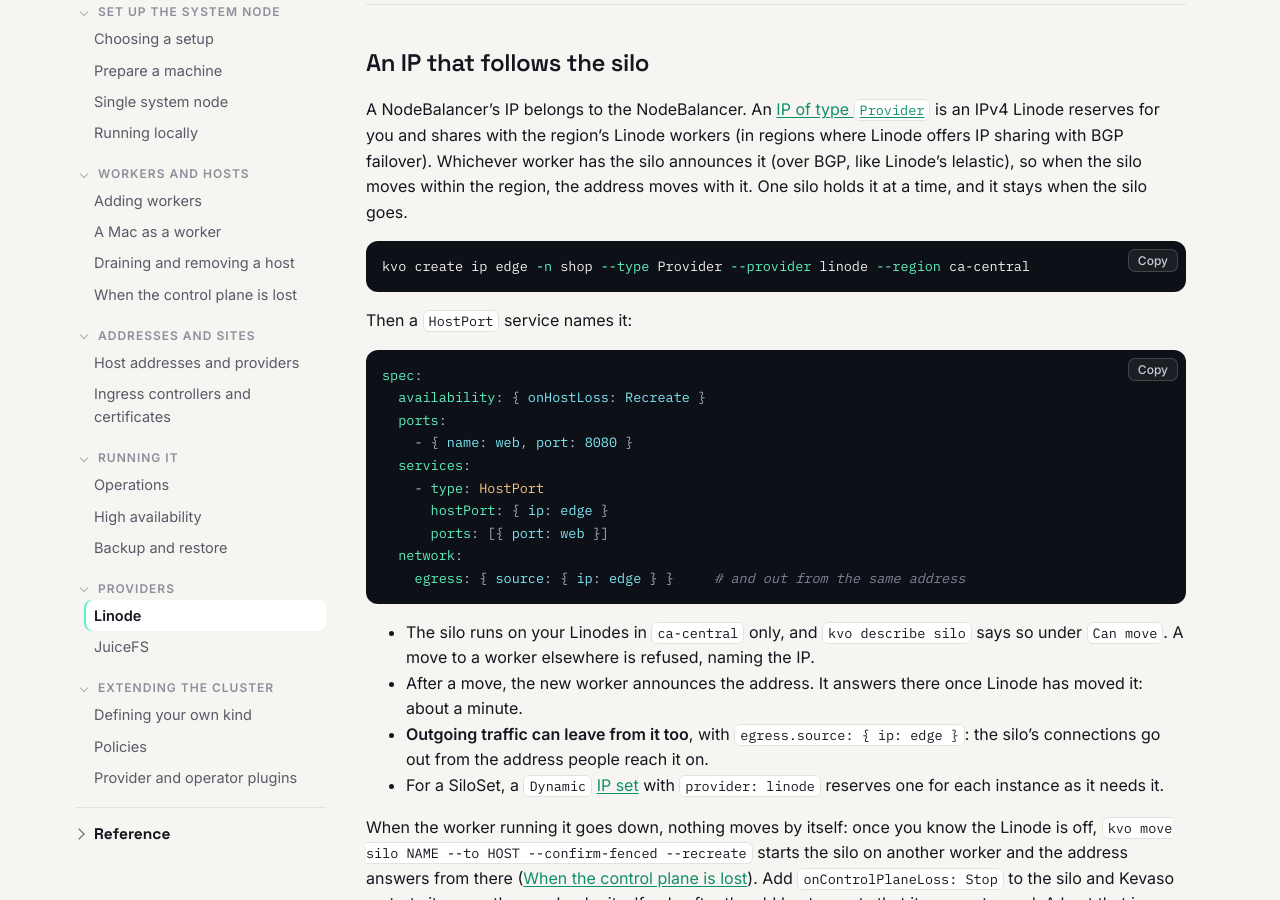
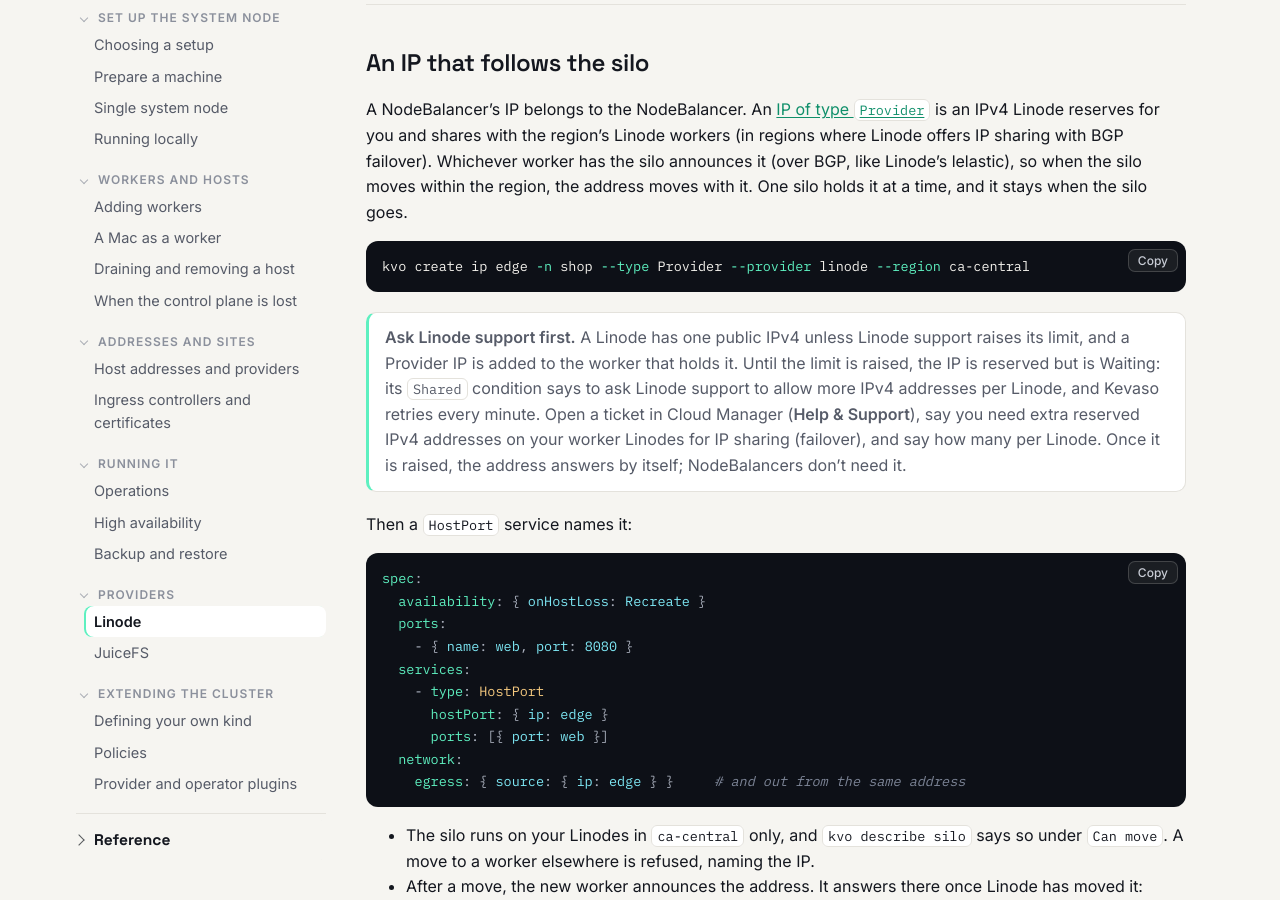
Before and after one commit to dlebee/kevaso-docs, a Jekyll site: the page built from admin/providers/linode.md, in a window 1280 px wide and 900 px high, scrolled down 6192 px. Built offline with Jekyll 4.4.1, drawn with Linux system fonts in a browser that asks for light colours.

Commit message:
Linode: Provider IPs need Linode support to raise the per-Linode IPv4 limit (#13)
Signed-off-by: David Lebee <david@lebee.info>
Co-authored-by: Claude Opus 5.5 <noreply@anthropic.com>

````diff
--- a/admin/providers/linode.md
+++ b/admin/providers/linode.md
@@ -259,6 +259,13 @@ the address moves with it. One silo holds it at a time, and it stays when the si
 kvo create ip edge -n shop --type Provider --provider linode --region ca-central
 ```
 
+> **Ask Linode support first.** A Linode has one public IPv4 unless Linode support raises its limit,
+> and a Provider IP is added to the worker that holds it. Until the limit is raised, the IP is
+> reserved but is Waiting: its `Shared` condition says to ask Linode support to allow more IPv4
+> addresses per Linode, and Kevaso retries every minute. Open a ticket in Cloud Manager (**Help & Support**), say you
+> need extra reserved IPv4 addresses on your worker Linodes for IP sharing (failover), and say how
+> many per Linode. Once it is raised, the address answers by itself; NodeBalancers don't need it.
+
 Then a `HostPort` service names it:
 
 ```yaml
````
